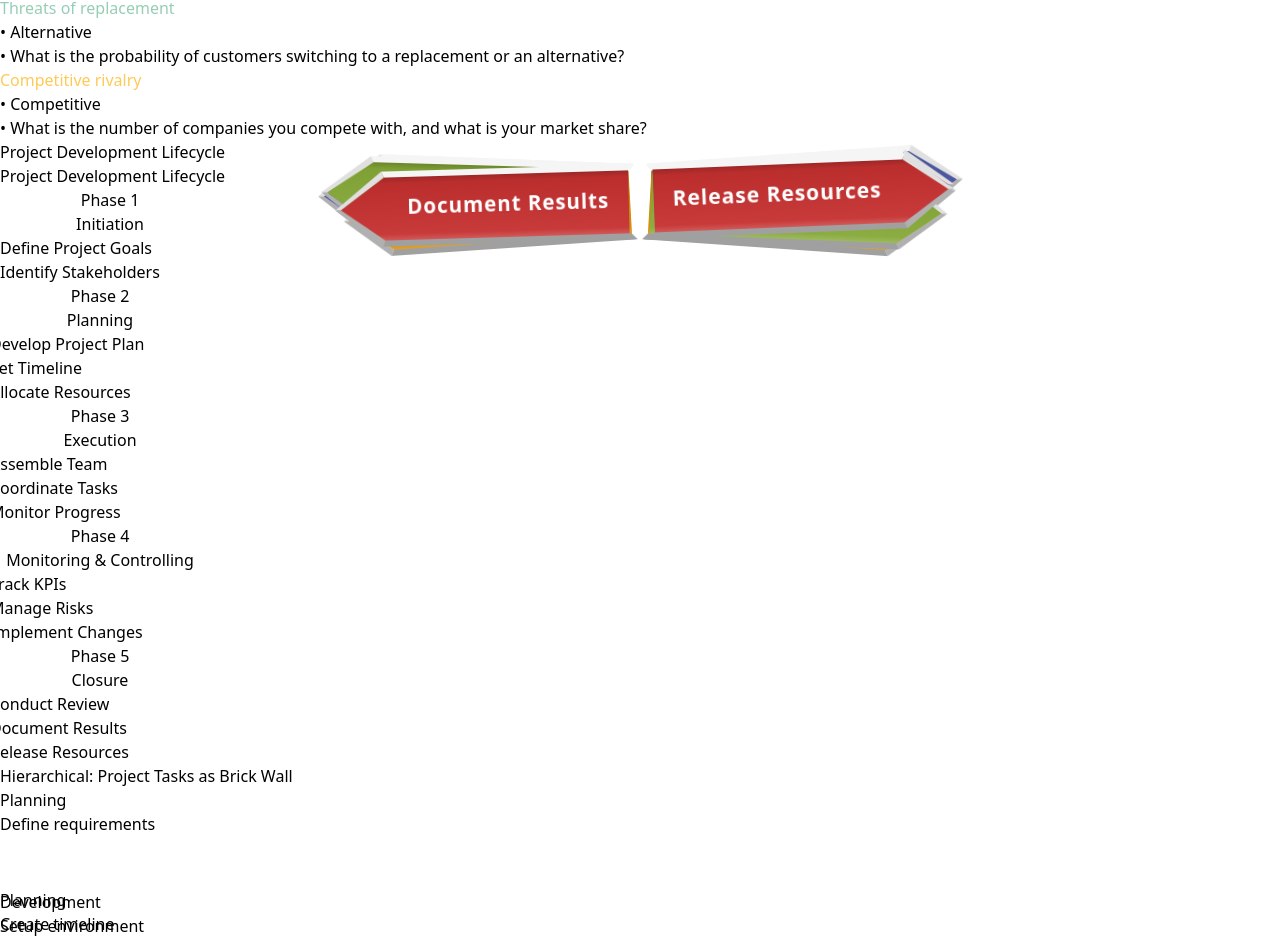
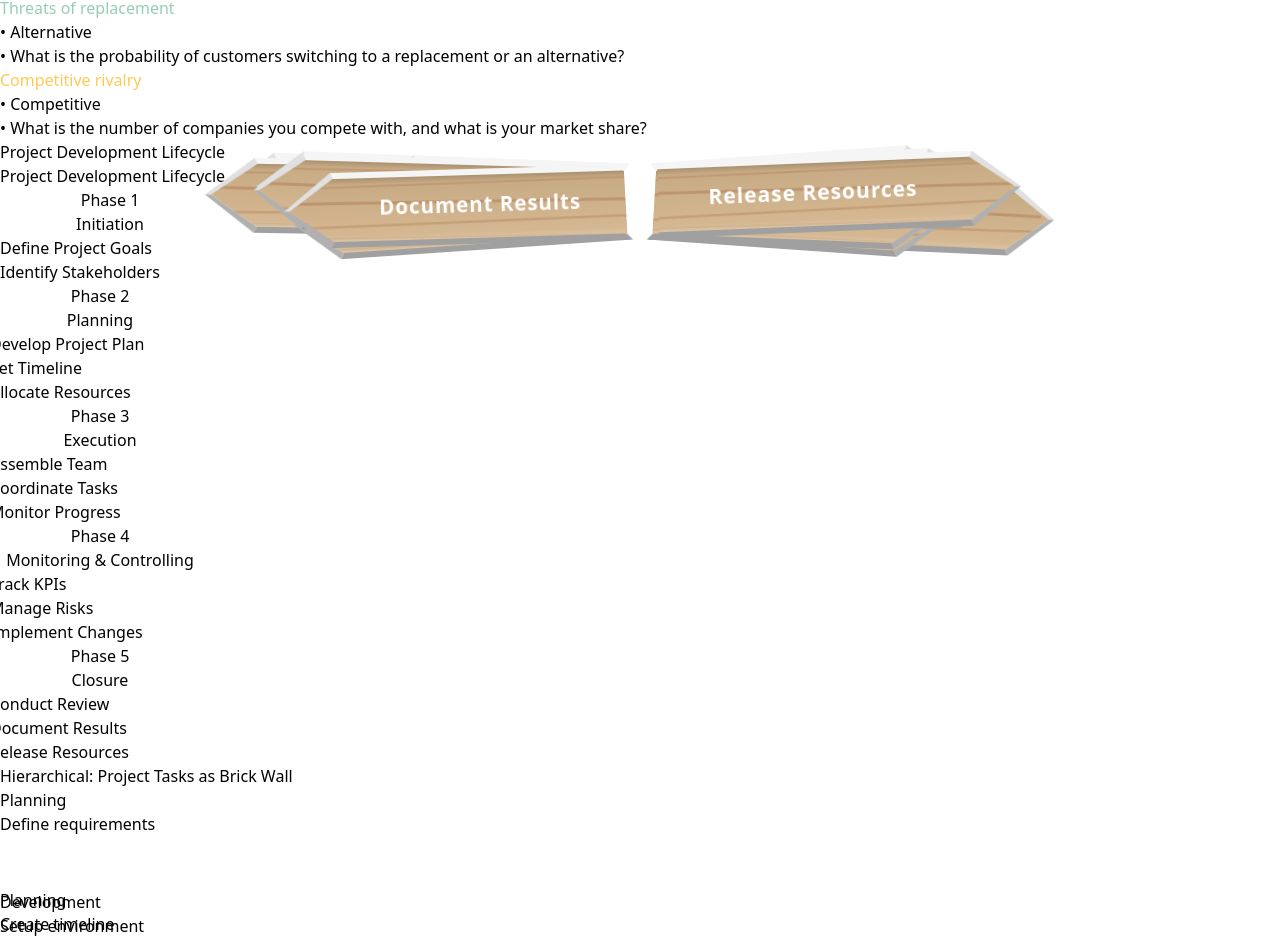
Before and after one commit to smartcoder0215/diagram-lab, a React (Vite) app: page / in a window 1280 px wide. Shown: the part 3810-4748 px from the top of the page. Built offline with nearby package versions, Linux system fonts and the light colour scheme.

Commit message:
updated style of road pointer

```diff
--- a/src/components/RoadpointerDiagram/RoadpointerDiagram.tsx
+++ b/src/components/RoadpointerDiagram/RoadpointerDiagram.tsx
@@ -14,13 +14,11 @@ const colorThemes = [
 const Pointer = ({
   label,
   direction,
-  color,
 }: {
   label: string;
   direction: "left" | "right";
-  color: string;
 }) => {
-  const width = 320;
+  const width = Math.max(220, label.length * 15 + 130);
   const height = 75;
   const tipWidth = 50;
   const bevel = 6; // Bevel width
@@ -60,8 +58,8 @@ const Pointer = ({
       style={{
         position: 'absolute',
         ...(direction === 'left'
-            ? { right: 'calc(50% + 7px)' }
-            : { left: 'calc(50% + 7px)' }),
+            ? { right: 'calc(50% + 12px)' }
+            : { left: 'calc(50% + 12px)' }),
       }}
     >
       <defs>
@@ -71,6 +69,13 @@ const Pointer = ({
             <stop offset="90%" stopColor="#fff" stopOpacity="0.05"/>
             <stop offset="100%" stopColor="#fff" stopOpacity="0.2"/>
         </linearGradient>
+        <pattern id="wood-pattern" patternUnits="userSpaceOnUse" width={width} height={height} >
+            <rect width={width} height={height} fill="#d2b48c" />
+            <line x1="0" y1="15" x2={width} y2="12" stroke="#a0522d" strokeOpacity="0.2" strokeWidth="2" />
+            <line x1="0" y1="30" x2={width} y2="35" stroke="#a0522d" strokeOpacity="0.3" strokeWidth="3" />
+            <line x1="0" y1="55" x2={width} y2="50" stroke="#a0522d" strokeOpacity="0.25" strokeWidth="2.5" />
+            <line x1="0" y1="65" x2={width} y2="70" stroke="#a0522d" strokeOpacity="0.15" strokeWidth="1.5" />
+        </pattern>
       </defs>
 
       {/* Main body with beveled edges */}
@@ -80,7 +85,7 @@ const Pointer = ({
       <polygon points={points.tipBevelBottom} fill="#b0b0b0" />
 
       {/* Inner colored panel */}
-      <polygon points={points.inner} fill={color} />
+      <polygon points={points.inner} fill="url(#wood-pattern)" />
       <polygon points={points.inner} fill="url(#inner-shadow)" />
 
       <text
@@ -159,15 +164,18 @@ export const RoadpointerDiagram: React.FC<{ data: TreeNode }> = ({ data }) => {
 
       <div className="relative max-w-sm" style={{ perspective: "1000px" }}>
         <div
-          className="absolute left-1/2 w-4 h-full bg-gray-600 shadow-xl"
+          className="absolute left-1/2 w-6 h-full"
           style={{
             transform: "translateX(-50%)",
-            background: "linear-gradient(90deg, #6b7280, #4b5563, #6b7280)",
             boxShadow: "0 0 15px rgba(0,0,0,0.5)"
           }}
-        />
+        >
+          <div className="h-full" style={{ background: 'linear-gradient(90deg, #c0c0c0, #909090, #c0c0c0)'}}></div>
+          <div className="absolute top-[-5px] left-0 w-full h-[5px]" style={{ background: 'linear-gradient(90deg, #d0d0d0, #a0a0a0, #d0d0d0)', borderRadius: '2px 2px 0 0' }}></div>
+          <div className="absolute bottom-[-15px] left-[-4px] w-8 h-[15px]" style={{ background: 'linear-gradient(90deg, #b0b0b0, #808080, #b0b0b0)', borderRadius: '3px' }}></div>
+        </div>
 
-        <div className="relative z-10 space-y-12">
+        <div className="relative z-10 space-y-2">
           {items.map((item, idx) => (
             <div
               key={idx}
@@ -177,7 +185,6 @@ export const RoadpointerDiagram: React.FC<{ data: TreeNode }> = ({ data }) => {
               <Pointer
                 label={item.label}
                 direction={item.direction}
-                color={item.color}
               />
             </div>
           ))}
```
